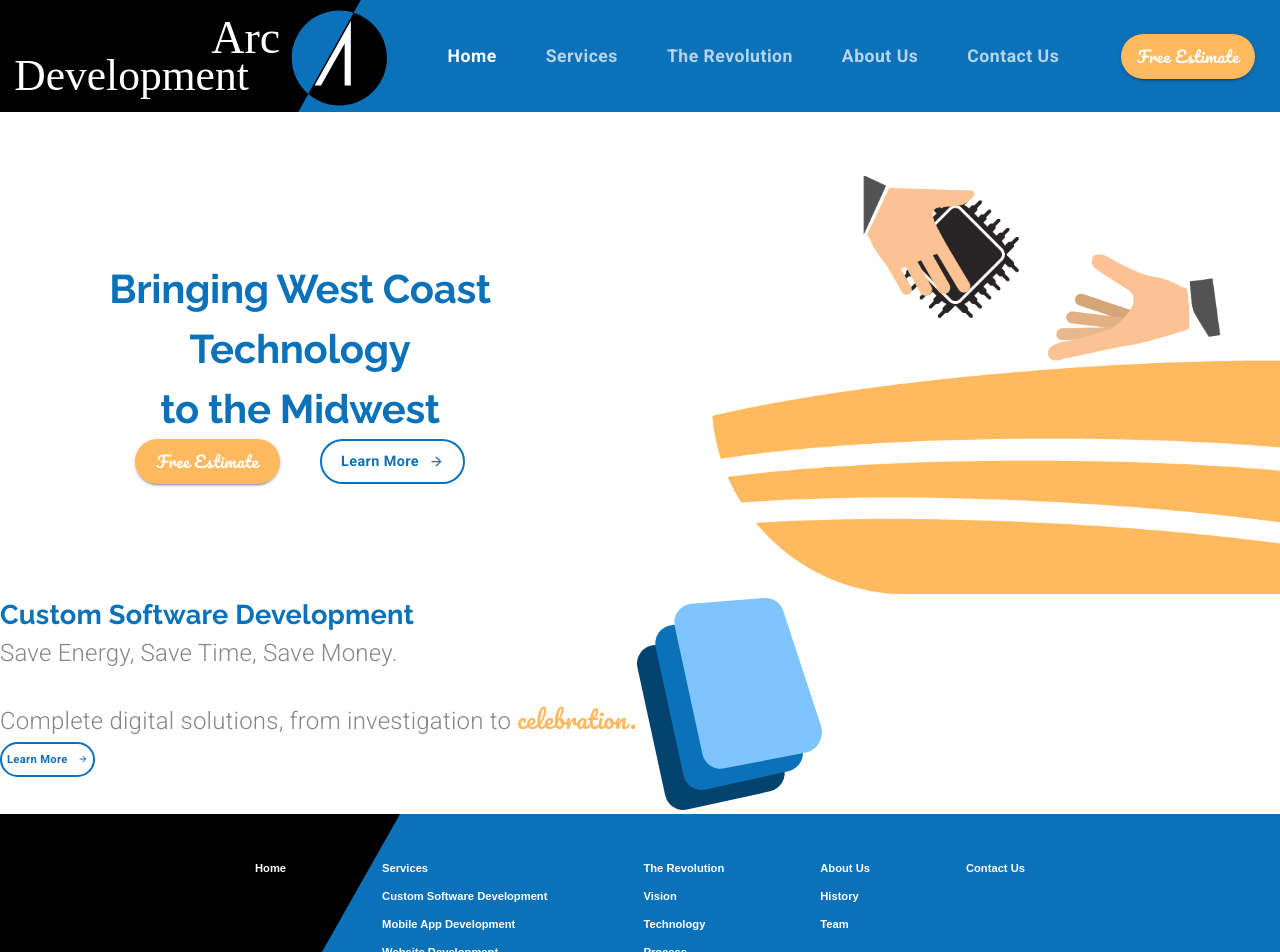
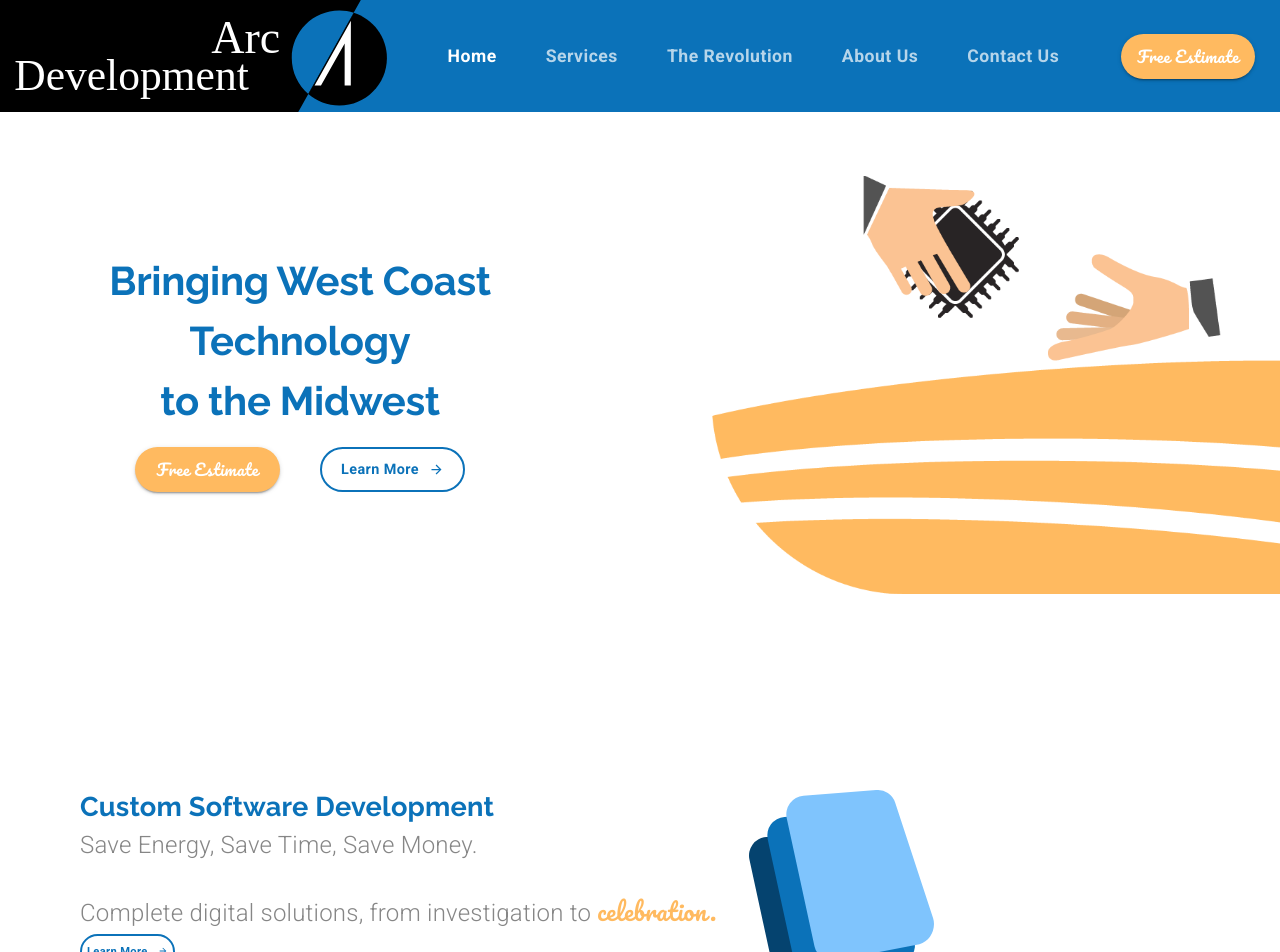
Before and after one commit to elfgodd/MaterialUI-Bootcamp, a React (Create React App) app: page / in a window 1280 px wide. Shown: the top 952 px of the page. Built offline with nearby package versions, Linux system fonts and the light colour scheme.

Commit message:
Creating The Services Block - Custom Software Continued

```diff
--- a/src/components/LandingPage.js
+++ b/src/components/LandingPage.js
@@ -5,6 +5,7 @@ import Grid from '@material-ui/core/Grid'
 import Button from '@material-ui/core/Button'
 import ButtonArrow from '../components/ui/ButtonArrow'
 import Typography from '@material-ui/core/Typography'
+import useMediaQuery from '@material-ui/core/useMediaQuery'
 
 import animationData from '../animations/landinganimation/data'
 import customSoftwareIcon from '../assets/CustomSoftwareIcon.svg'
@@ -31,7 +32,7 @@ const useStyles = makeStyles((theme) => ({
     },
   },
   buttonContainer: {
-    marginTop: '20em',
+    marginTop: '1em',
   },
   learnButtonHero: {
     ...theme.typography.learnButton,
@@ -44,6 +45,9 @@ const useStyles = makeStyles((theme) => ({
     fontSize: '0.7rem',
     height: 35,
     padding: 5,
+    [theme.breakpoints.down('sm')]: {
+      marginBottom: '2em',
+    },
   },
   mainContainer: {
     marginTop: '5em',
@@ -68,11 +72,22 @@ const useStyles = makeStyles((theme) => ({
   subtitle: {
     marginBottom: '1em',
   },
+  icon: {
+    marginLeft: '2em',
+    [theme.breakpoints.down('xds')]: {},
+  },
+  serviceContainer: {
+    marginTop: '12em',
+    [theme.breakpoints.down('sm')]: {
+      padding: 25,
+    },
+  },
 }))
 
 export default function LandingPage() {
   const classes = useStyles()
   const theme = useTheme()
+  const matchesSM = useMediaQuery(theme.breakpoints.down('sm'))
 
   const defaultOptions = {
     loop: true,
@@ -102,7 +117,7 @@ export default function LandingPage() {
             <Grid
               container
               justifyContent='center'
-              classesName={classes.buttonContainer}
+              className={classes.buttonContainer}
             >
               <Grid item>
                 <Button className={classes.estimateButton} variant='contained'>
@@ -128,8 +143,19 @@ export default function LandingPage() {
       </Grid>
       <Grid item>
         {/*-----Services Block-----*/}
-        <Grid container direction='row'>
-          <Grid item>
+        <Grid
+          container
+          direction='row'
+          justifyContent={matchesSM ? 'center' : undefined}
+          className={classes.serviceContainer}
+        >
+          <Grid
+            item
+            style={{
+              marginLeft: matchesSM ? 0 : '5em',
+              textAlign: matchesSM ? 'center' : undefined,
+            }}
+          >
             <Typography variant='h4'>Custom Software Development</Typography>
             <Typography variant='subtitle1' className={classes.subtitle}>
               Save Energy, Save Time, Save Money.
@@ -148,7 +174,11 @@ export default function LandingPage() {
             </Button>
           </Grid>
           <Grid item>
-            <img alt='custom software icon' src={customSoftwareIcon} />
+            <img
+              className={classes.icon}
+              alt='custom software icon'
+              src={customSoftwareIcon}
+            />
           </Grid>
         </Grid>
       </Grid>
--- a/src/components/ui/Footer.js
+++ b/src/components/ui/Footer.js
@@ -226,7 +226,7 @@ const Footer = ({ value, setValue, selectedIndex, setSelectedIndex }) => {
         />
         <Grid
           container
-          justify='flex-end'
+          justifyContent='flex-end'
           spacing={2}
           className={classes.socialContainer}
         >
```
